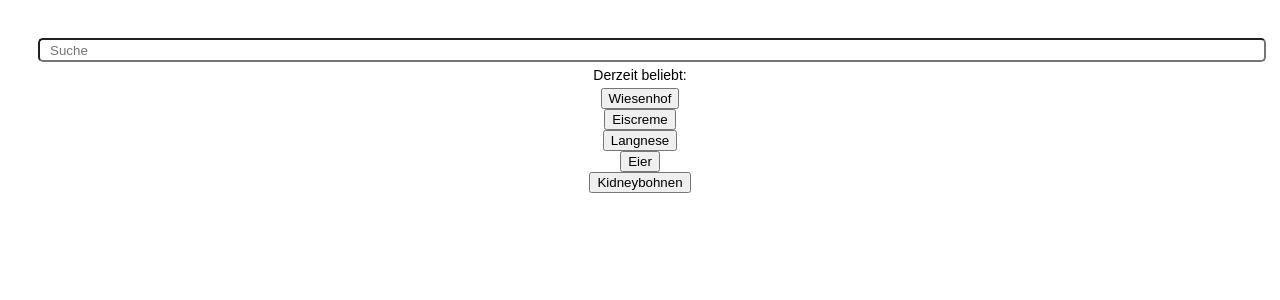
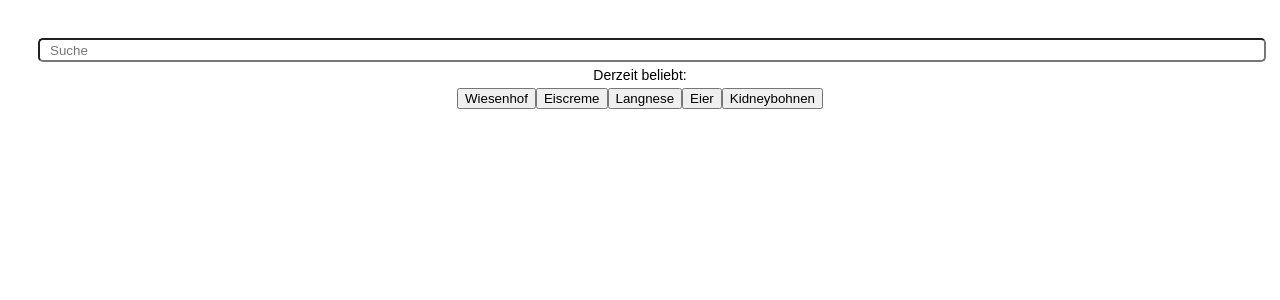
Before and after one commit to RadekKosiada/bring-it-webapp, a React (Create React App) app: page / in a window 1280 px wide. Shown: the top 300 px of the page. Built offline with nearby package versions, Linux system fonts and the light colour scheme.

Commit message:
Add index to Recommendations; Adjust structure of QueryButton

```diff
--- a/src/components/QueryButton.tsx
+++ b/src/components/QueryButton.tsx
@@ -1,6 +1,6 @@
 import React, {useState} from 'react';
 
-function QueryButton({ title, index }: { title: string; index: number }) {
+function QueryButton({ title }: { title: string }) {
 
     const [query, setQuery] = useState('');
 
@@ -11,9 +11,7 @@
     }
 
     return (
-        <div>
-            <button key={index} onClick={handleClick}>{title}</button>
-        </div>
+        <button onClick={handleClick}>{title}</button>
     )
 }
 
--- a/src/components/Recommendations.tsx
+++ b/src/components/Recommendations.tsx
@@ -12,8 +12,8 @@
             {recommendations.map((hint, index) => {
                 return (
                     <QueryButton
+                        key={index}
                         title={hint}
-                        index={index}
                     />
                 )
             })}
```
